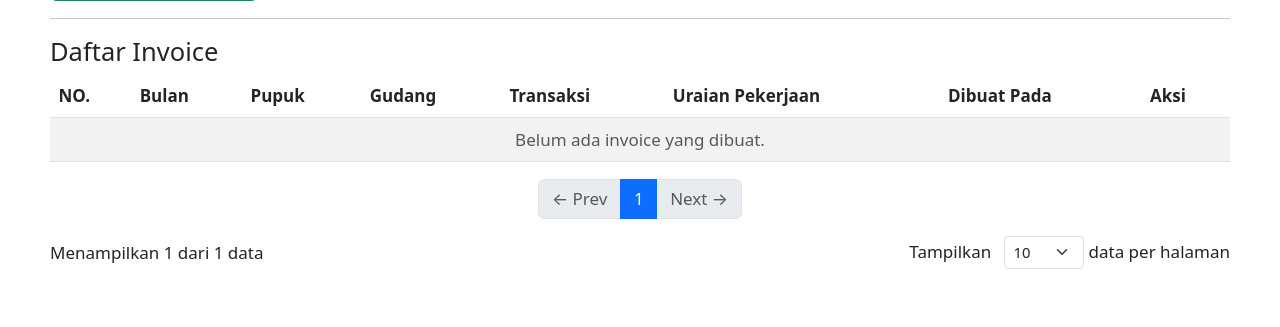
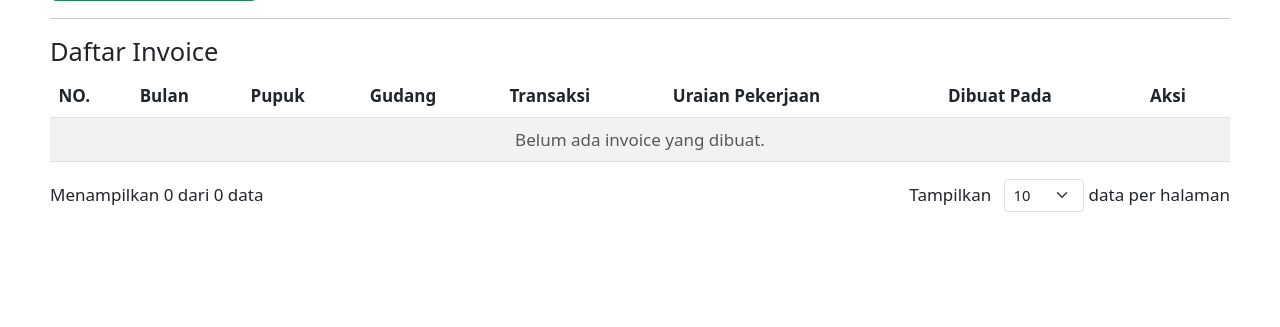
Before and after one commit to rizkyyfaauzi21/tamara, a PHP site: template app/views/report/index.php in a window 1280 px wide. Shown: the part 492-819 px from the top of the page. After the commit the page ends 704 px from the top, so only its background shows below. Run offline with PHP 8.4, Linux system fonts and the light colour scheme; the template is opened without the code that fills it, so the values that code supplies are empty; a user stored in the database is signed in; some libraries are stand-ins or nearby versions.

Commit message:
fix: paggination saat empty state

```diff
--- a/app/views/report/index.php
+++ b/app/views/report/index.php
@@ -696,56 +696,76 @@ foreach ($stoList as $s) {
 
 <script>
 document.addEventListener("DOMContentLoaded", function() {
-        const rows = document.querySelectorAll("table.table-striped tbody tr");
-        const totalRows = rows.length;
+  const table = document.querySelector("table.table-striped");
+  const rows = Array.from(table.querySelectorAll("tbody tr"));
   const countShowing = document.getElementById("count-showing");
   const countTotal = document.getElementById("count-total");
   const rowsPerPageSelect = document.getElementById("rowsPerPage");
+
+  // filter hanya baris data yang BUKAN empty state
+  const validRows = rows.filter(row => !row.textContent.includes("Belum ada invoice"));
+  let totalRows = validRows.length;
+
+  const paginationContainer = document.createElement("div");
+  paginationContainer.className = "d-flex justify-content-center";
+  let pagination;
+
   let rowsPerPage = parseInt(rowsPerPageSelect.value);
   let totalPages = Math.ceil(totalRows / rowsPerPage);
   let currentPage = 1;
-        let pagination; // biar bisa rebuild
 
+  // update total data di label
   countTotal.textContent = totalRows;
+  countShowing.textContent = totalRows === 0 ? 0 : Math.min(rowsPerPage, totalRows);
 
   function showPage(page) {
     currentPage = page;
     const start = (page - 1) * rowsPerPage;
     const end = start + rowsPerPage;
 
-            rows.forEach((row, index) => {
+    validRows.forEach((row, index) => {
       row.style.display = index >= start && index < end ? "" : "none";
     });
 
-            // update info jumlah data
+    // update label jumlah data
+    if (totalRows === 0) {
+      countShowing.textContent = 0;
+      countTotal.textContent = 0;
+    } else {
       const showing = Math.min(end, totalRows);
       countShowing.textContent = showing;
+      countTotal.textContent = totalRows;
+    }
 
-            // aktifkan tombol aktif
+    // tombol aktif
     document.querySelectorAll(".pagination .page-item").forEach(btn => btn.classList.remove("active"));
     const activeBtn = document.querySelector(`.pagination .page-item[data-page="${page}"]`);
     if (activeBtn) activeBtn.classList.add("active");
 
-            // disable tombol prev/next jika di batas
-            document.getElementById("prevPage").classList.toggle("disabled", currentPage === 1);
-            document.getElementById("nextPage").classList.toggle("disabled", currentPage === totalPages);
+    // disable tombol prev/next
+    const prev = document.getElementById("prevPage");
+    const next = document.getElementById("nextPage");
+    if (prev && next) {
+      prev.classList.toggle("disabled", currentPage === 1);
+      next.classList.toggle("disabled", currentPage === totalPages);
+    }
   }
 
   function buildPagination() {
-            if (pagination) pagination.remove(); // hapus pagination lama
-
-            totalPages = Math.ceil(totalRows / rowsPerPage);
+    if (pagination) pagination.remove();
     pagination = document.createElement("ul");
     pagination.className = "pagination justify-content-center mt-3";
 
-            // tombol prev
+    totalPages = Math.ceil(totalRows / rowsPerPage);
+
+    // prev
     const prevLi = document.createElement("li");
     prevLi.className = "page-item disabled";
     prevLi.id = "prevPage";
     prevLi.innerHTML = `<a class="page-link" href="#">← Prev</a>`;
     pagination.appendChild(prevLi);
 
-            // tombol halaman
+    // page number
     for (let i = 1; i <= totalPages; i++) {
       const li = document.createElement("li");
       li.className = "page-item";
@@ -755,7 +775,7 @@ foreach ($stoList as $s) {
       pagination.appendChild(li);
     }
 
-            // tombol next
+    // next
     const nextLi = document.createElement("li");
     nextLi.className = "page-item";
     nextLi.id = "nextPage";
@@ -772,11 +792,7 @@ foreach ($stoList as $s) {
       if (currentPage < totalPages) showPage(currentPage + 1);
     });
 
-            // tampilkan pagination di bawah tabel
-            const table = document.querySelector("table.table-striped");
     table.insertAdjacentElement("afterend", pagination);
-
-            // tampilkan halaman pertama
     showPage(1);
   }
 
@@ -786,7 +802,13 @@ foreach ($stoList as $s) {
     buildPagination();
   });
 
-        // build pertama kali
+  // tampilkan pagination hanya jika ada data
+  if (totalRows > 0) {
     buildPagination();
+  } else {
+    // sembunyikan pagination dan ubah label
+    countShowing.textContent = 0;
+    countTotal.textContent = 0;
+  }
 });
 </script>
```
Lines whose indentation alone changed are shown as unchanged.
